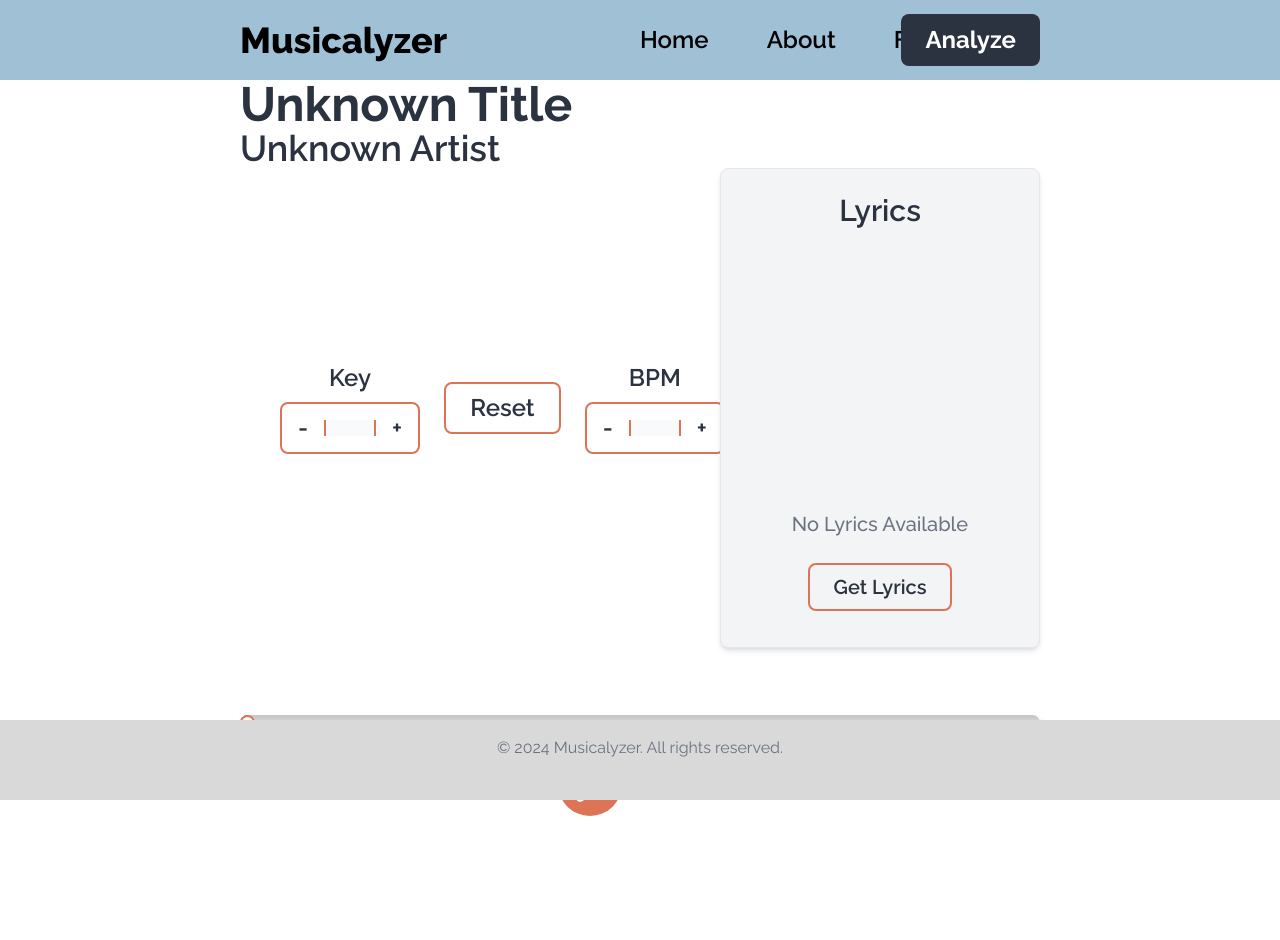
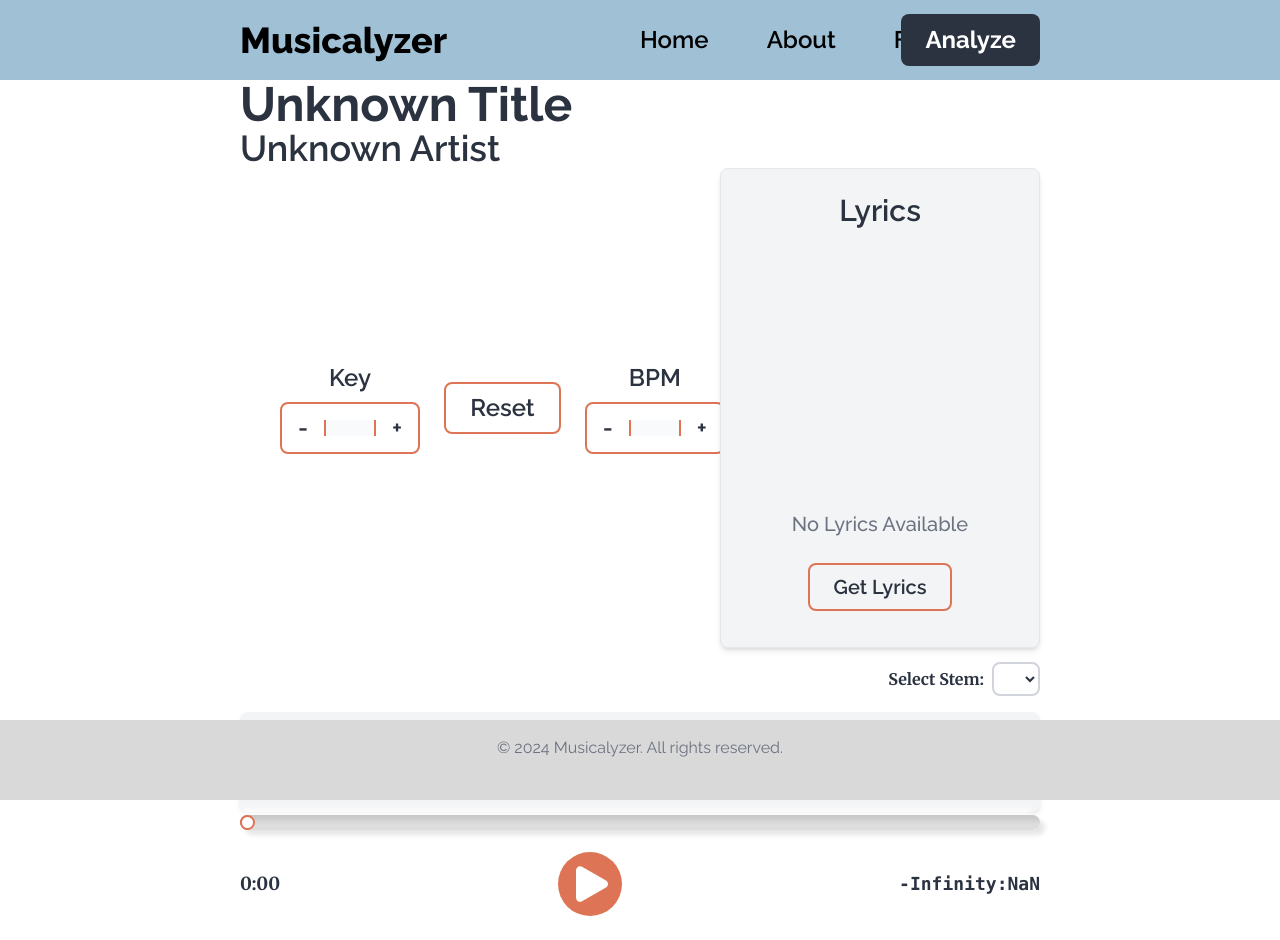
Before and after one commit to Tituz175/Musicnalyzer, a Next.js app in the folder frontend/musicnalyzer/: page /analyze in a window 1280 px wide. Before the commit the page ends 840 px from the top, so only its background shows below. Built offline with nearby package versions, Linux system fonts and the light colour scheme.

Commit message:
The analyze page waveform component done and imtegrated to the project

```diff
--- a/frontend/musicnalyzer/package.json
+++ b/frontend/musicnalyzer/package.json
@@ -13,7 +13,8 @@
     "next": "14.2.8",
     "react": "^18",
     "react-dom": "^18",
-    "react-spinners": "^0.15.0"
+    "react-spinners": "^0.15.0",
+    "wavesurfer.js": "^7.9.1"
   },
   "devDependencies": {
     "@types/node": "^20",
--- a/frontend/musicnalyzer/src/app/analyze/page.tsx
+++ b/frontend/musicnalyzer/src/app/analyze/page.tsx
@@ -39,12 +39,13 @@
 
 "use client";
 
-import { useEffect, useState } from "react";
+import { useEffect, useState, useRef } from "react";
 import MetadataDisplay from "@/components/MetadataDisplay";
 import KeyBpmControl from "@/components/KeyBpmControl";
 import VolumeControl from "@/components/VolumeControl";
 import LyricsDisplay from "@/components/LyricsDisplay";
 import AudioPlayer from "@/components/AudioPlayer";
+// import Waveform from "@/components/Waveform";
 
 interface SongData {
   title: string;
@@ -72,6 +73,9 @@ interface AudioStems {
 export default function Analyze() {
   const [songData, setSongData] = useState<SongData | null>(null);
   const [isPlaying, setIsPlaying] = useState(false);
+  const audioRefs = useRef<(HTMLAudioElement | null)[]>([]);
+  const [currentTime, setCurrentTime] = useState(0);
+  // const waveformRef = useRef(null);
 
   const [stemVolumes, setStemVolumes] = useState({
     soprano: 0.5,
@@ -87,10 +91,7 @@ export default function Analyze() {
     instrumentals: "",
   });
 
-  // const [volume, setVolume] = useState(0.5);
   const [metaDataParsed, setMetaDataParsed] = useState<Metadata | null>(null);
-  // const [audioUrl, setAudioUrl] = useState<string>("");
-
   const [originalKey, setOriginalKey] = useState<string>("");
   const [originalBpm, setOriginalBpm] = useState<number>(0);
 
@@ -132,12 +133,9 @@ export default function Analyze() {
           const fullTenorUrl = formatUrl(tenor_path);
           const fullInstrumentalUrl = formatUrl(instrumental_path);
 
-          // const vocalUrl = data.musical_parts.soprano_path.replace(/\\/g, "/")
-          // const instrumentalUrl = data.musical_parts.instrumental_path.replace(/\\/g, "/")
           const fullAudioUrl = `http://localhost:5000/${encodeURIComponent(
             data.paths.replace(/\\/g, "/")
           )}`;
-          // const fullVocalUrl = http://localhost:5000/${encodeURIComponent(vocalUrl)};
 
           localStorage.setItem(
             "originalStem",
@@ -199,10 +197,6 @@ export default function Analyze() {
     const fullTenorUrl = newAudioStems.tenor ? formatUrl(newAudioStems.tenor) : null;
     const fullInstrumentalUrl = formatUrl(newAudioStems.instrumentals);
 
-    // const fullVocalUrl = http://localhost:5000/${newAudioStems.soprano};
-    // const fullInstrumentalUrl = http://localhost:5000/${newAudioStems.instrumentals};
-    // const fullAudioUrl = http://localhost:5000/${newAudioPath};
-    // console.log(This is the new path: ${fullAudioUrl});
     setSongData((prevData) => {
       if (!prevData) return null;
 
@@ -219,15 +213,12 @@ export default function Analyze() {
         song_tempo: newBPM ?? prevData.song_tempo,
       };
     }); // Update song data and audio URL
-    // setAudioUrl(fullAudioUrl);
     setStemAudioUrls({
       soprano: fullSopranoUrl ? fullSopranoUrl : "",
       alto: fullAltoUrl ? fullAltoUrl : "",
       tenor: fullTenorUrl ? fullTenorUrl : "",
       instrumentals: fullInstrumentalUrl ? fullInstrumentalUrl : "",
     })
-    // setAudioStem([fullVocalUrl, fullInstrumentalUrl]);
-    // setAudioUrl(fullAudioUrl); // Update audio URL
   };
 
   const handleVolumeChange = (stem: string, value: number) => {
@@ -236,6 +227,12 @@ export default function Analyze() {
       [stem]: value,
     }));
   };
+
+  const handleSeek = (time: number) => {
+    setCurrentTime(time);
+  };
+
+
 
   return (
     <div className='px-4 sm:px-8 md:px-16 lg:px-60 text-foreground'>
@@ -248,7 +245,7 @@ export default function Analyze() {
           <KeyBpmControl
             incomingmusicalKey={songData?.musical_key || ""}
             incomingbpm={songData?.song_tempo || ""}
-            paths={songData?.paths || ""}
+            // paths={songData?.paths || ""}
             stems={songData?.stems || ""}
             onKeyChange={handleKeyChange}
             originalKey={originalKey}
@@ -262,8 +259,13 @@ export default function Analyze() {
         </div>
         <LyricsDisplay lyrics={songData?.lyrics || ""} />
       </section>
+      {/* <Waveform audioUrl={stemAudioUrls.soprano} audioRef={audioRefs.current[0]} isPlaying={isPlaying} onSeek={handleSeek} /> */}
+
+
+
       <AudioPlayer
         audioStemsObj={stemAudioUrls}
+        audioRefs={audioRefs}
         isPlaying={isPlaying}
         setIsPlaying={setIsPlaying}
         volumes={stemVolumes}
--- a/frontend/musicnalyzer/src/components/AudioPlayer.tsx
+++ b/frontend/musicnalyzer/src/components/AudioPlayer.tsx
@@ -38,6 +38,8 @@
 
 import { useRef, useEffect, useState, useMemo } from "react";
 
+import Waveform from "@/components/Waveform";
+
 interface AudioPlayerProps {
     audioStemsObj: Record<string, string>; // Array of audio stem URLs for multi-stem audio
     isPlaying: boolean;
@@ -48,6 +50,7 @@ interface AudioPlayerProps {
         tenor: number;
         instrumentals: number;
     };
+    audioRefs: React.MutableRefObject<(HTMLAudioElement | null)[]>;
 }
 
 export default function AudioPlayer({
@@ -55,8 +58,9 @@ export default function AudioPlayer({
     isPlaying,
     setIsPlaying,
     volumes,
+    audioRefs
 }: AudioPlayerProps) {
-    const audioRefs = useRef<(HTMLAudioElement | null)[]>([]);
+    // const audioRefs = useRef<(HTMLAudioElement | null)[]>([]);
     const [currentTime, setCurrentTime] = useState(0);
     const [durations, setDurations] = useState<number[]>([]); // Store durations of each stem
 
@@ -187,6 +191,18 @@ export default function AudioPlayer({
 
     return (
         <section className='mt-10 py-6'>
+
+            <Waveform
+                audioStemsObj={audioStemsObj} // or whichever stem you want to visualize
+                isPlaying={isPlaying}
+                currentTime={currentTime}
+                onSeek={(time) => {
+                    audioRefs.current.forEach(audio => {
+                    if (audio) audio.currentTime = time;
+                    });
+                    setCurrentTime(time);
+                }}
+            />
             {/* Styled range slider */}
             <input
                 type='range'
--- a/frontend/musicnalyzer/src/components/KeyBpmControl.tsx
+++ b/frontend/musicnalyzer/src/components/KeyBpmControl.tsx
@@ -14,7 +14,6 @@ interface KeyBpmControlProps {
         newAudioStems: AudioStems,
         options: { newKey?: string; newBPM?: number }
     ) => void;
-    paths: string;
     originalKey: string;
     originalBpm: number;
     stems: AudioStems;
@@ -32,11 +31,13 @@ export default function KeyBpmControl({
     incomingmusicalKey,
     incomingbpm,
     onKeyChange,
-    paths,
     originalKey,
     originalBpm,
     stems
 }: KeyBpmControlProps) {
+
+    console.log(stems);
+
     const [songId, setSongId] = useState<string | null>(null);
     const [musicalKey, setMusicalKey] = useState(incomingmusicalKey);
     const [bpm, setBpm] = useState(incomingbpm);
--- a/frontend/musicnalyzer/src/components/Waveform.tsx
+++ b/frontend/musicnalyzer/src/components/Waveform.tsx
@@ -1,157 +1,89 @@
-import { useRef, useEffect, useState } from "react";
+import WaveSurfer from "wavesurfer.js";
+import { useEffect, useRef, useState } from "react";
 
 interface WaveformProps {
-  audioStems: [string, string][]; // Array of [name, url] for audio stems
+  audioStemsObj: Record<string, string>;
+  isPlaying: boolean;
+  currentTime: number;
+  onSeek: (time: number) => void;
 }
 
-export default function Waveform({ audioStems }: WaveformProps) {
-  const canvasRef = useRef<HTMLCanvasElement>(null);
-  const [visualizationMode, setVisualizationMode] = useState<"single" | "all">("single");
-  const [selectedStem, setSelectedStem] = useState("soprano");
-  const animationProgress = useRef(0);
-  const animationFrameId = useRef<number | null>(null);
+export default function Waveform({ audioStemsObj, isPlaying, currentTime, onSeek }: WaveformProps) {
+  const [selectedStem, setSelectedStem] = useState<string>("soprano");
+  const waveformRef = useRef<HTMLDivElement>(null);
+  const wavesurferRef = useRef<WaveSurfer | null>(null);
 
-  const drawWaveform = async (mode: "single" | "all", animate = false) => {
-    const canvas = canvasRef.current;
-    if (!canvas) return;
-
-    const ctx = canvas.getContext("2d");
-    if (!ctx) return;
-
-    const dpr = window.devicePixelRatio || 1;
-    const width = canvas.offsetWidth * dpr;
-    const height = canvas.offsetHeight * dpr;
-
-    canvas.width = width;
-    canvas.height = height;
-
-    if (animate) {
-      animationProgress.current = 0; // Reset animation progress
-      animateWaveform(ctx, mode, width, height);
-    } else {
-      ctx.clearRect(0, 0, width, height);
-      await draw(ctx, mode, width, height, 1); // Render final state
-    }
-  };
-
-  const animateWaveform = (
-    ctx: CanvasRenderingContext2D,
-    mode: "single" | "all",
-    width: number,
-    height: number
-  ) => {
-    const step = 0.05; // Animation increment
-
-    const render = async () => {
-      if (animationProgress.current < 1) {
-        animationProgress.current += step;
-        ctx.clearRect(0, 0, width, height);
-        await draw(ctx, mode, width, height, animationProgress.current);
-        animationFrameId.current = requestAnimationFrame(render);
-      } else {
-        // Complete animation and render final state
-        ctx.clearRect(0, 0, width, height);
-        await draw(ctx, mode, width, height, 1);
-        cancelAnimationFrame(animationFrameId.current!);
-      }
-    };
-
-    render();
-  };
-
-  const draw = async (
-    ctx: CanvasRenderingContext2D,
-    mode: "single" | "all",
-    width: number,
-    height: number,
-    opacity: number
-  ) => {
-    ctx.save();
-    ctx.globalAlpha = opacity;
-
-    if (mode === "single") {
-      const stemIndex = audioStems.findIndex(([name]) => name === selectedStem);
-      if (stemIndex !== -1) {
-        await drawAudio(audioStems[stemIndex][1], ctx, width, height);
-      }
-    } else {
-      const combinedWaveform = await combineWaveforms(audioStems.map(([, url]) => url));
-      drawCombinedWaveform(combinedWaveform, ctx, width, height);
-    }
-
-    ctx.restore();
-  };
-
-  const combineWaveforms = async (urls: string[]) => {
-    // Combine waveforms logic (same as before)
-  };
-
-  const drawAudio = async (
-    url: string,
-    ctx: CanvasRenderingContext2D,
-    width: number,
-    height: number
-  ) => {
-    // Fetch audio and draw single waveform (same as before)
-  };
-
-  const drawCombinedWaveform = (
-    data: number[],
-    ctx: CanvasRenderingContext2D,
-    width: number,
-    height: number
-  ) => {
-    ctx.beginPath();
-    ctx.moveTo(0, height / 2);
-    data.forEach((value, i) => {
-      const x = (i / data.length) * width;
-      const y = (1 - value) * height * 0.5;
-      ctx.lineTo(x, y);
-    });
-    ctx.strokeStyle = "#DE7456";
-    ctx.lineWidth = 2;
-    ctx.stroke();
+  const handleDropdownChange = (event: React.ChangeEvent<HTMLSelectElement>) => {
+    setSelectedStem(event.target.value);
   };
 
   useEffect(() => {
-    const renderWaveform = async () => {
-      await drawWaveform(visualizationMode, true); // Enable animation
-    };
-    renderWaveform();
+    if (!waveformRef.current || !audioStemsObj[selectedStem]) return;
 
-    // Cleanup animation frame when the component unmounts or dependencies change
-    return () => {
-      if (animationFrameId.current) cancelAnimationFrame(animationFrameId.current);
-    };
-  }, [visualizationMode, selectedStem, audioStems]);
+    if (!wavesurferRef.current) {
+      wavesurferRef.current = WaveSurfer.create({
+        container: waveformRef.current,
+        waveColor: "#aaa",
+        progressColor: "#DE7456",
+        responsive: true,
+        height: 100,
+      });
+
+      wavesurferRef.current.on("seek", (progress) => {
+        const duration = wavesurferRef.current?.getDuration() || 0;
+        onSeek(progress * duration);
+      });
+    }
+
+    // Load new audio without destroying the instance
+    wavesurferRef.current.load(audioStemsObj[selectedStem]);
+
+  }, [audioStemsObj, selectedStem, onSeek]);
+
+  useEffect(() => {
+    if (!wavesurferRef.current) return;
+
+    if (isPlaying) {
+      if (!wavesurferRef.current.isPlaying()) {
+        wavesurferRef.current.play().catch(() => {});
+      }
+    } else {
+      wavesurferRef.current.pause();
+    }
+  }, [isPlaying]);
+
+  // Sync current time
+  useEffect(() => {
+    if (wavesurferRef.current) {
+      wavesurferRef.current.setTime(currentTime);
+    }
+  }, [currentTime]);
 
   return (
-    <>
-      <div className="flex justify-between items-center mb-4 font-secondary font-semibold">
-        <button
-          onClick={() =>
-            setVisualizationMode((prev) => (prev === "single" ? "all" : "single"))
-          }
-          className="bg-accent text-white px-4 py-2 rounded-lg"
+    <div className="relative w-full">
+      {/* Styled Dropdown Box */}
+      <div className="absolute top-[-50px] right-0">
+        <label htmlFor="stem-select" className="text-md font-semibold text-foreground">
+          Select Stem:
+        </label>
+        <select
+          id="stem-select"
+          value={selectedStem}
+          onChange={handleDropdownChange}
+          className="ml-2 border-2 border-gray-300 rounded-lg px-3 py-1 text-foreground bg-white hover:border-accent focus:outline-none transition-all"
         >
-          {visualizationMode === "single" ? "Show All Stems" : "Show Single Stem"}
-        </button>
-
-        {visualizationMode === "single" && (
-          <select
-            value={selectedStem}
-            onChange={(e) => setSelectedStem(e.target.value)}
-            className="border border-gray-300 px-2 py-1 rounded-lg outline-none"
-          >
-            {audioStems.map(([name]) => (
+          {Object.entries(audioStemsObj)
+            .filter(([_, url]) => url !== "")
+            .map(([name, _]) => (
               <option key={name} value={name}>
                 {name.charAt(0).toUpperCase() + name.slice(1)}
               </option>
             ))}
-          </select>
-        )}
+        </select>
       </div>
-      <canvas ref={canvasRef} className="w-full h-48 bg-gray-100 rounded-t-lg"></canvas>
-    </>
+
+      {/* Waveform */}
+      <div ref={waveformRef} className="w-full min-h-[100px] bg-gray-100 rounded-lg shadow-md" />
+    </div>
   );
 }
```
Also changed, not shown: 1 other file (tests, documents, lock files or other folders).
